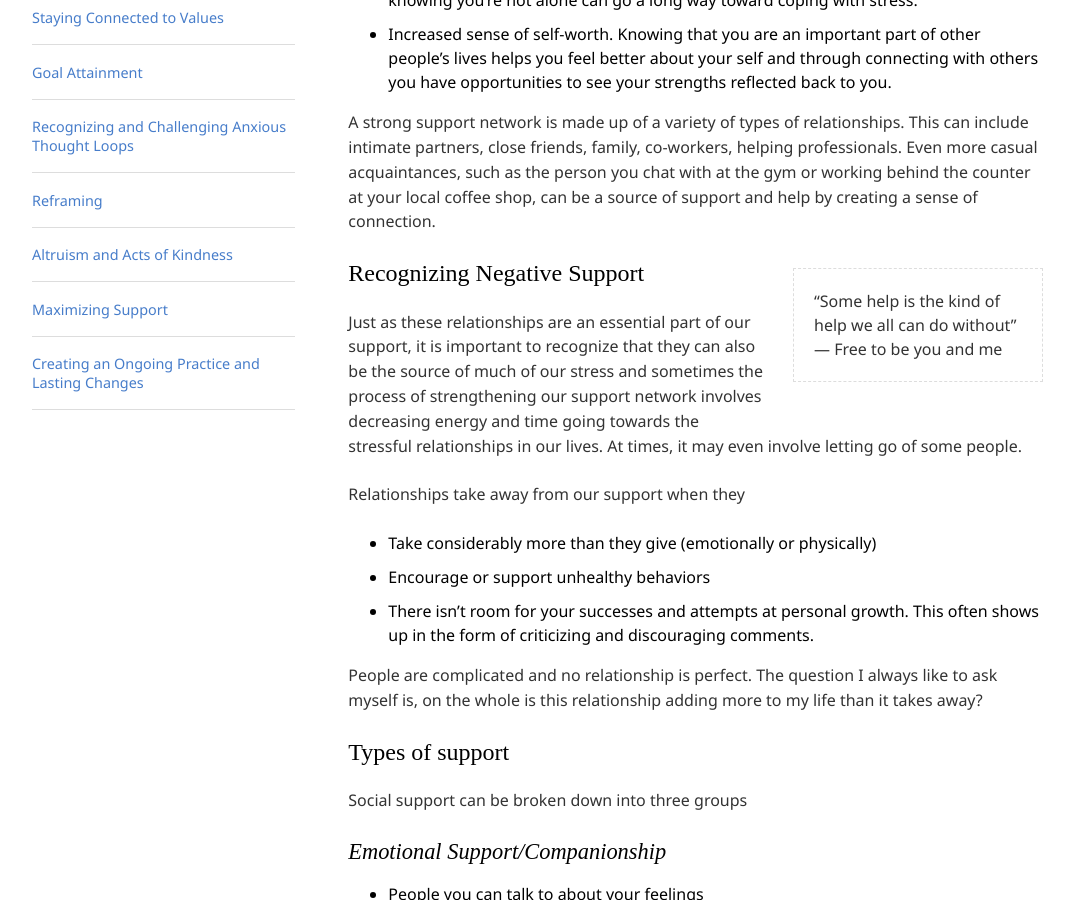
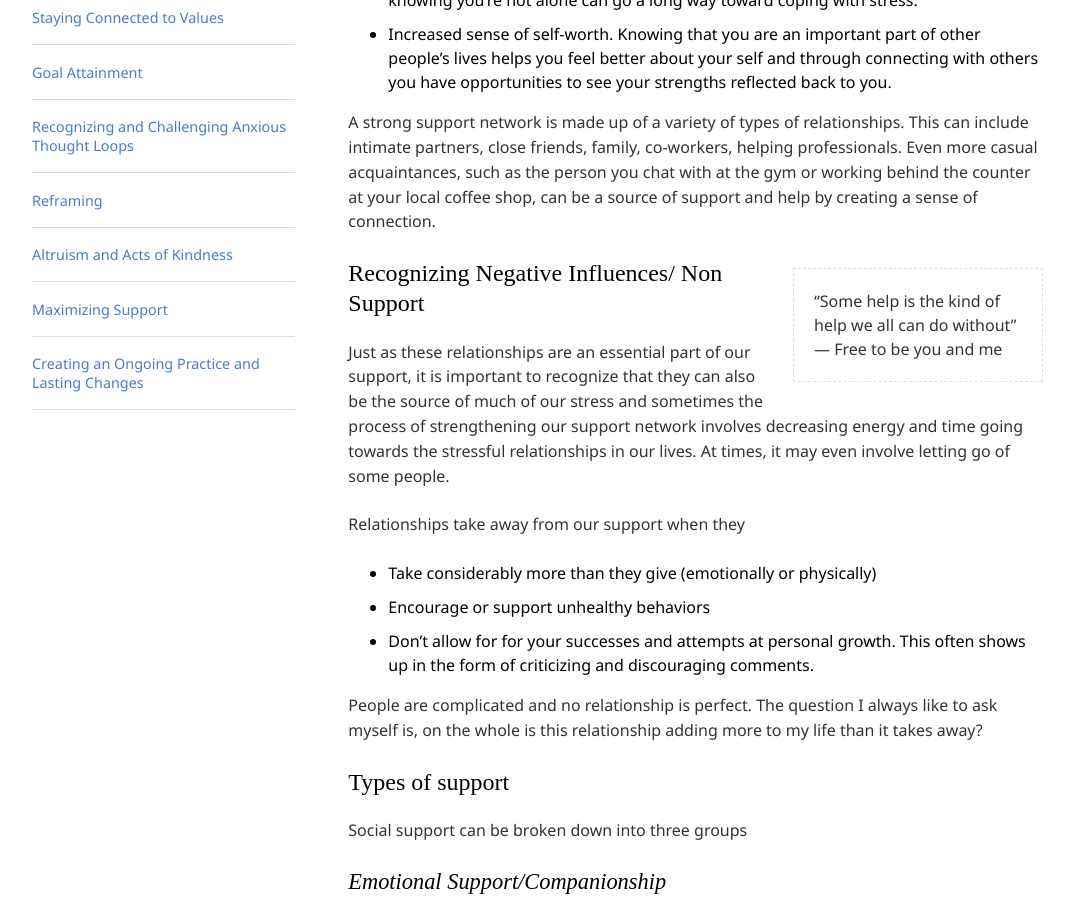
Before and after one commit to mtorres253/mtorres253.github.io, a Jekyll site: the page built from chapt-12/index.md, in a window 1280 px wide and 900 px high, scrolled down 499 px. Shown: the whole window, without its empty margins (68-1142 px from the left). Built offline with Jekyll 4.4.1, drawn with Linux system fonts in a browser that asks for light colours; nearby versions of some CDN libraries; some web fonts are replaced; comment, search, counter and statistics services are not loaded.

Commit message:
Update index.md

```diff
--- a/chapt-12/index.md
+++ b/chapt-12/index.md
@@ -17,14 +17,14 @@ A strong support network is made up of a variety of types of relationships. This
 
 <div class="quote">“Some help is the kind of help we all can do without” &mdash; Free to be you and me</div>
 
-## Recognizing Negative Support
+## Recognizing Negative Influences/ Non Support
 Just as these relationships are an essential part of our support, it is important to recognize that they can also be the source of much of our stress and sometimes the process of strengthening our support network involves decreasing energy and time going towards the stressful relationships in our lives. At times, it may even involve letting go of some people.
 
 Relationships take away from our support when they
 
 - Take considerably more than they give (emotionally or physically)
 - Encourage or support unhealthy behaviors
-- There isn’t room for your successes and attempts at personal growth. This often shows up in the form of criticizing and discouraging comments.
+- Don't allow for for your successes and attempts at personal growth. This often shows up in the form of criticizing and discouraging comments.
 
 People are complicated and no relationship is perfect. The question I always like to ask myself is, on the whole is this relationship adding more to my life than it takes away?
 
```
